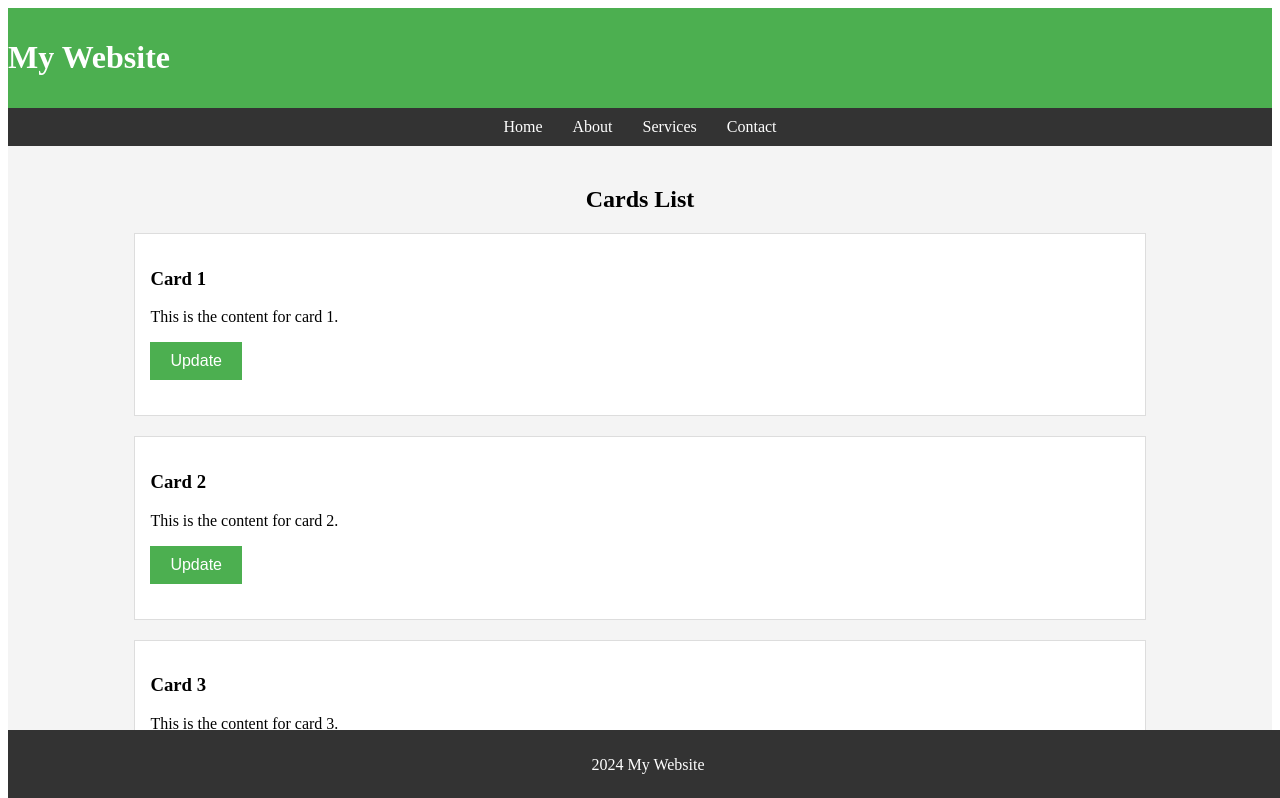
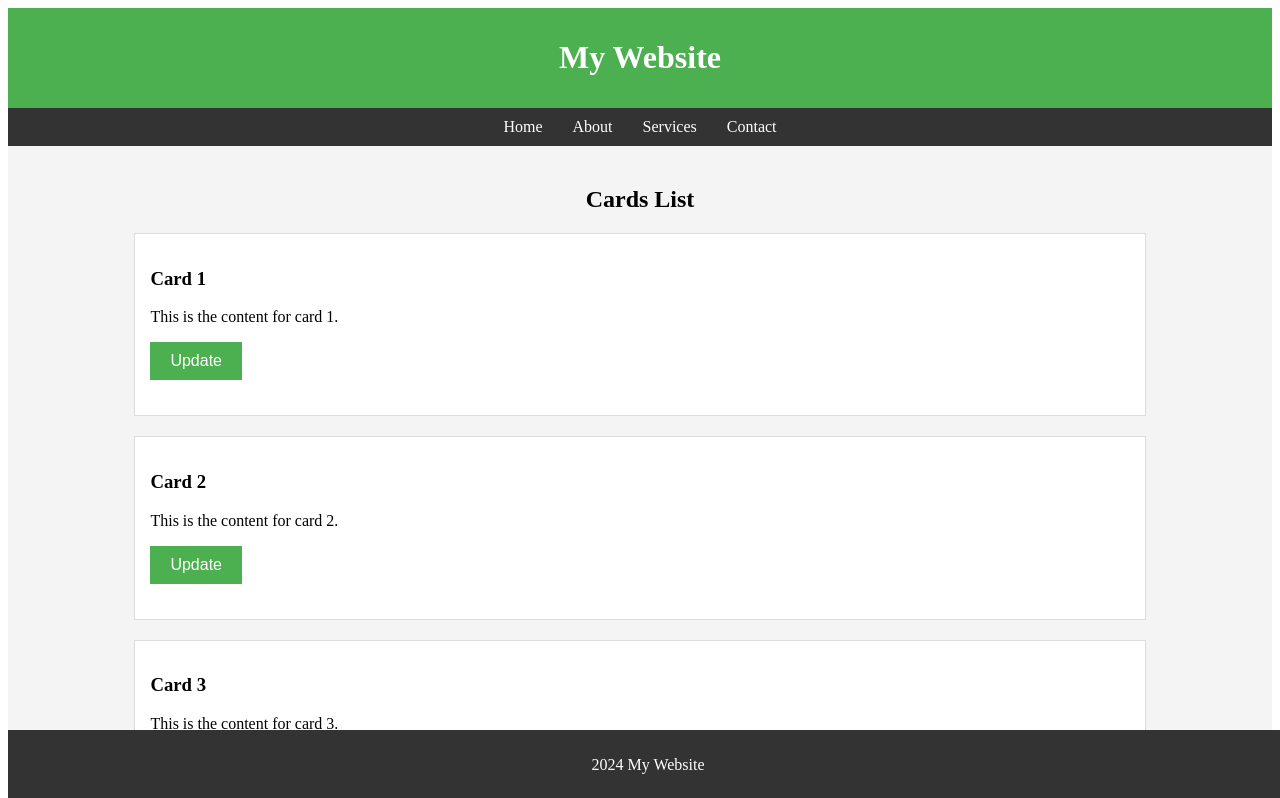
Before and after one commit to Mmishaaa/SVCH, a React (Vite) app in the folder lab rab 1/: page / in a window 1280 px wide. Shown: the top 798 px of the page. Built offline with nearby package versions, Linux system fonts and the light colour scheme.

Commit message:
update styles for header component

```diff
--- a/lab rab 1/src/components/header/header.jsx
+++ b/lab rab 1/src/components/header/header.jsx
@@ -4,7 +4,7 @@ class Header extends Component {
   render() {
     return (
       <header style={{backgroundColor: '#4CAF50', color: 'white', padding: '10px 0'}}>
-        <h1 className="header-title">My Website</h1>
+        <h1 style={{textAlign: 'center'}}>My Website</h1>
       </header>
     )
   }
```
